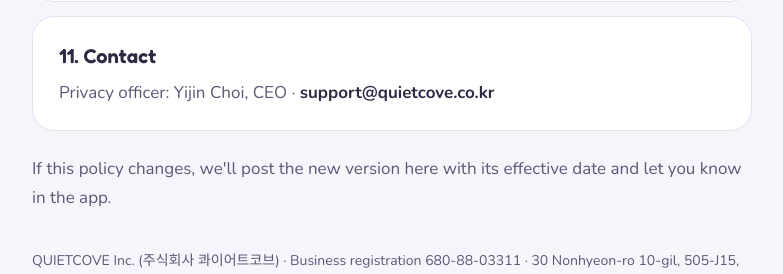
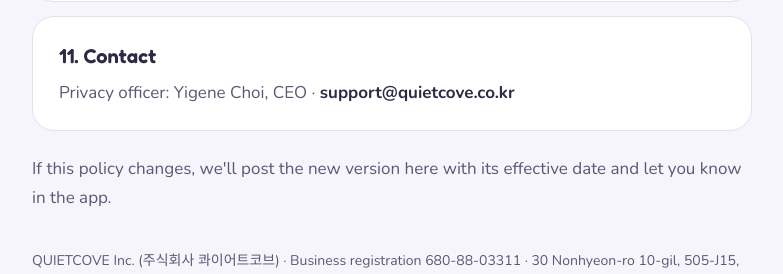
Before and after one commit to quietcove/quietcove-site, a Jekyll site: the page sayitso/privacy/index.html, which Jekyll copies as it is, in a window 1280 px wide and 900 px high, scrolled down 1968 px. Shown: the part 540-814 px from the top of the window, without its empty margins (248-1031 px from the left). Built offline with Jekyll 4.4.1, drawn with Linux system fonts in a browser that asks for light colours.

Commit message:
SayItSo privacy: correct privacy officer name (Yigene Choi)
Co-Authored-By: Claude Opus 5.5 <noreply@anthropic.com>
Claude-Session: https://claude.ai/code/session_01KuhDcUDuYoZwAVwpPpT39o

```diff
--- a/sayitso/privacy/index.html
+++ b/sayitso/privacy/index.html
@@ -77,7 +77,7 @@
 
   <section><h2>10. Children</h2><p>SayItSo is meant for people aged 13 and over (14 and over in Korea).</p></section>
 
-  <section><h2>11. Contact</h2><p>Privacy officer: Yijin Choi, CEO · <span style="user-select:all;font-weight:700;color:var(--ink)">support@quietcove.co.kr</span></p></section>
+  <section><h2>11. Contact</h2><p>Privacy officer: Yigene Choi, CEO · <span style="user-select:all;font-weight:700;color:var(--ink)">support@quietcove.co.kr</span></p></section>
 
   <p style="margin-top:24px;color:var(--sub)">If this policy changes, we'll post the new version here with its effective date and let you know in the app.</p>
   <footer>QUIETCOVE Inc. (주식회사 콰이어트코브) · Business registration 680-88-03311 · 30 Nonhyeon-ro 10-gil, 505-J15, Gangnam-gu, Seoul, Republic of Korea · <a href="/mirae/privacy/">한국어</a></footer>
```
